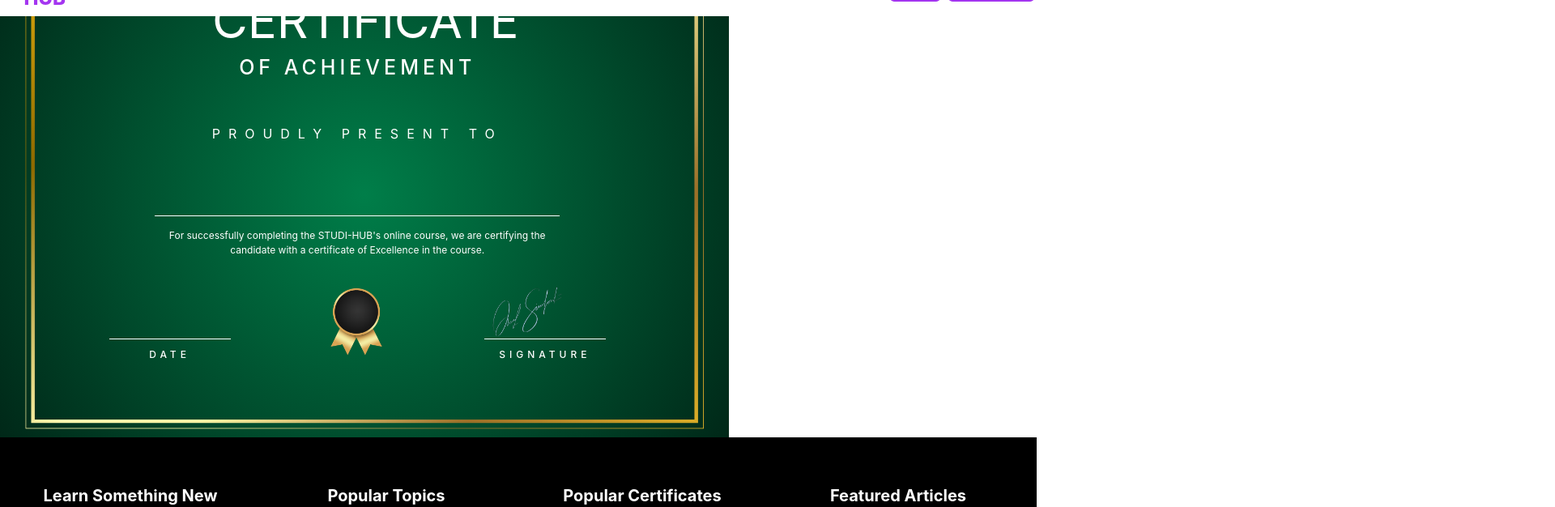
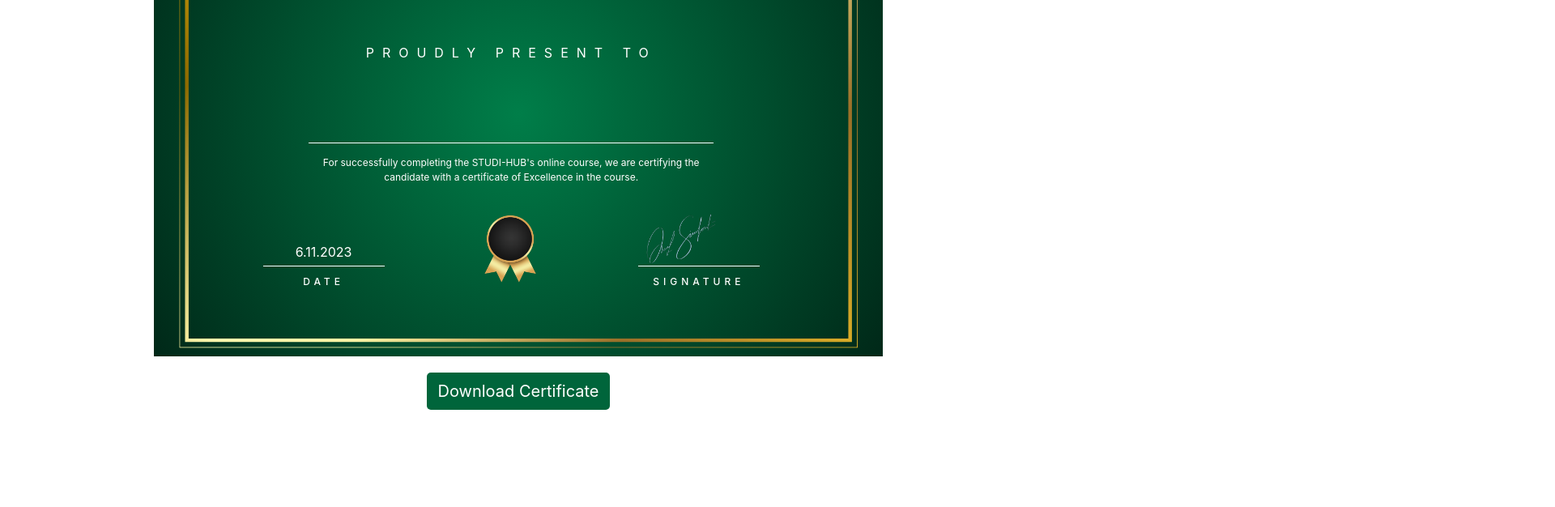
Before and after one commit to abhijeetnagpure08/StudiHub, a React (Create React App) app in the folder frontend/: page /certificate in a window 1280 px wide. Shown: the part 160-786 px from the top of the page at 81% size, 1920 px wide, since content can reach past the window. Built offline with nearby package versions, Linux system fonts and the light colour scheme; a web font is replaced by a local one.

Commit message:
Certificate Successfully added in StudiHub

```diff
--- a/frontend/src/App.js
+++ b/frontend/src/App.js
@@ -1,4 +1,5 @@
 import './App.css';
+import Certificate from './Components/Certificate';
 import { Navbar } from './Components/Navbar';
 import { MainRoutes } from './Routes/MainRoutes';
 
@@ -7,6 +8,7 @@
     <div className="App">
       {/* <Navbar /> */}
       <MainRoutes/>
+      {/* <Certificate /> */}
     </div>
   );
 }
--- a/frontend/src/Components/Certificate.jsx
+++ b/frontend/src/Components/Certificate.jsx
@@ -1,20 +1,43 @@
 import styles from "./certificate.module.css";
 import bannerElement1 from "../media/CerElement.png";
 import sign from "../media/sign.png";
+import html2canvas from "html2canvas";
+import jsPDF from "jspdf";
+import { useRef } from "react";
 
 const Certificate = () => {
 
+  const pdfRef = useRef();
+
+  const downloadPNG = () => {
+    const input = pdfRef.current;
+
+    html2canvas(input, {
+      scale: 2, // To ensure better quality, adjust the scale as needed
+      width: 900, // Width of the canvas
+      height: 600, // Height of the canvas
+    }).then((canvas) => {
+      const imgData = canvas.toDataURL("image/png");
+      const link = document.createElement("a");
+      link.download = "certificate.png";
+      link.href = imgData;
+      link.click();
+    });
+  };
+
   const cartDataCertificate = localStorage.getItem("certificate")
   const cartDataName = localStorage.getItem("userName")
+  let date = new Date().toLocaleDateString('de-DE');
 
   return (
-    <div id={styles.certificate}>
-      <div>
+    <div >
+    <div ref={pdfRef} id={styles.certificate}>
+      <div >
         <h1>CERTIFICATE</h1>
         <h3>OF ACHIEVEMENT</h3>
         <h4>PROUDLY PRESENT TO</h4>
         <input type="text" value={cartDataName}/>
-        <h5>{cartDataCertificate}</h5>
+        <p style={{margin: "1px auto 10px", fontSize: "1.2rem", fontWeight: "bold"}}>{cartDataCertificate}</p>
         <p>
           For successfully completing the STUDI-HUB's online course, we are
           certifying the candidate with a certificate of Excellence in the
@@ -22,7 +45,7 @@
         </p>
         <div>
           <div>
-            <div></div>
+            <div style={{paddingTop: "40px"}}>{date}</div>
             <p>DATE</p>
           </div>
           <img src={bannerElement1} alt="" />
@@ -35,6 +58,8 @@
         </div>
       </div>
     </div>
+    <button onClick={downloadPNG} id={styles.btn}>Download Certificate</button>
+    </div>
   );
 };
 
--- a/frontend/src/Components/certificate.module.css
+++ b/frontend/src/Components/certificate.module.css
@@ -8,6 +8,7 @@
     color: white;
     background-position: center;
     background-size: cover;
+    margin: auto;
     /* background-repeat: no.; */
 }
 #certificate>div:nth-child(1){
@@ -27,22 +28,22 @@
     font-weight: 500;
 }
 #certificate>div:nth-child(1)>h4{
-    margin-top: 50PX;
+    margin-top: 50px;
     letter-spacing: 10PX;
 }
 #certificate>div:nth-child(1)>input{
-    height: 100px;
-    margin-top: -10px;
+    height: 50px;
+    margin-top: 50px;
     width: 500px;
     border: 0px;
     border-bottom: 1px solid white;
     background-color: transparent;
     outline: 0px;
-    font-size: 60px;
+    font-size: 30px;
     text-align: center;
     color: white;
     font-family: 'Dancing Script', cursive;
-    padding: 0px 0px;
+    /* padding: 0px 0px; */
 }
 #certificate>div:nth-child(1)>h5{
     margin-top: 10px;
@@ -90,3 +91,12 @@
     letter-spacing: 5px;
     font-size: 12px;
 }
+#btn{
+    margin-top: 20px;
+    padding: 8px 14px;
+    font-size: 20px;
+    background-color: #00653b;
+    color: white;
+    border-radius: 5px;
+    border: 1px ;
+}
--- a/frontend/src/Pages/singleVideo/SingleVideoPage.jsx
+++ b/frontend/src/Pages/singleVideo/SingleVideoPage.jsx
@@ -1,12 +1,13 @@
 
 import React, { useEffect, useState } from 'react';
-import { Link, useParams } from 'react-router-dom';
+import { Link, useNavigate, useParams } from 'react-router-dom';
 import { Box, Button, Flex, Heading, Input, Text } from '@chakra-ui/react';
 import ReactPlayer from 'react-player';
 import './SingleVideoPage.css';
 import CourseContentCard from '../../Components/CourseContentCard';
 import QuestionCard from '../../Components/QuestionCard';
 import Certificate from '../../Components/Certificate';
+import certificate from "../../media/certificate.png"
 
 export const SingleVideoPage = () => {
 
@@ -18,6 +19,7 @@
   const [question, setQuestion] = useState("");
   const [questionData, setQuestionData] = useState('')
   const [loader, setLoader] = useState(false)
+  const navigate = useNavigate()
 
   const { id } = useParams();
   console.log(id)
@@ -143,7 +145,8 @@
                     Get Studi Hub certificate by completing the entire course
                   </Text>
                   <br />
-                  <a href="../../media/certificate.png" target="_blank" download="../../media/certificate.png"><Button colorScheme='blue' bg={'#a435f0'}>Studi Hub Certificate</Button></a>
+                  {/* <a href={certificate} target="_blank" download><Button colorScheme='blue' bg={'#a435f0'}>Studi Hub Certificate</Button></a> */}
+                  <Button colorScheme='blue' bg={'#a435f0'} onClick={()=> navigate("/certificate")}>Studi Hub Certificate</Button>
                 </Box>
               </Flex>
               <Flex className='container4' borderBottom={'1px solid black'}>
--- a/frontend/src/Routes/MainRoutes.jsx
+++ b/frontend/src/Routes/MainRoutes.jsx
@@ -111,10 +111,15 @@
           key={key}
           path={ele.path}
           element={
+            ele.path === "/certificate" ? <>{ele.element}</> :
             <>
               <Navbar /> {ele.element} <Footer />
               {/* {ele.element}  */}
             </>
+          //   <>
+          //   <Navbar /> {ele.element} <Footer />
+          //   {/* {ele.element}  */}
+          // </>
           }
         />
       ))}
```
